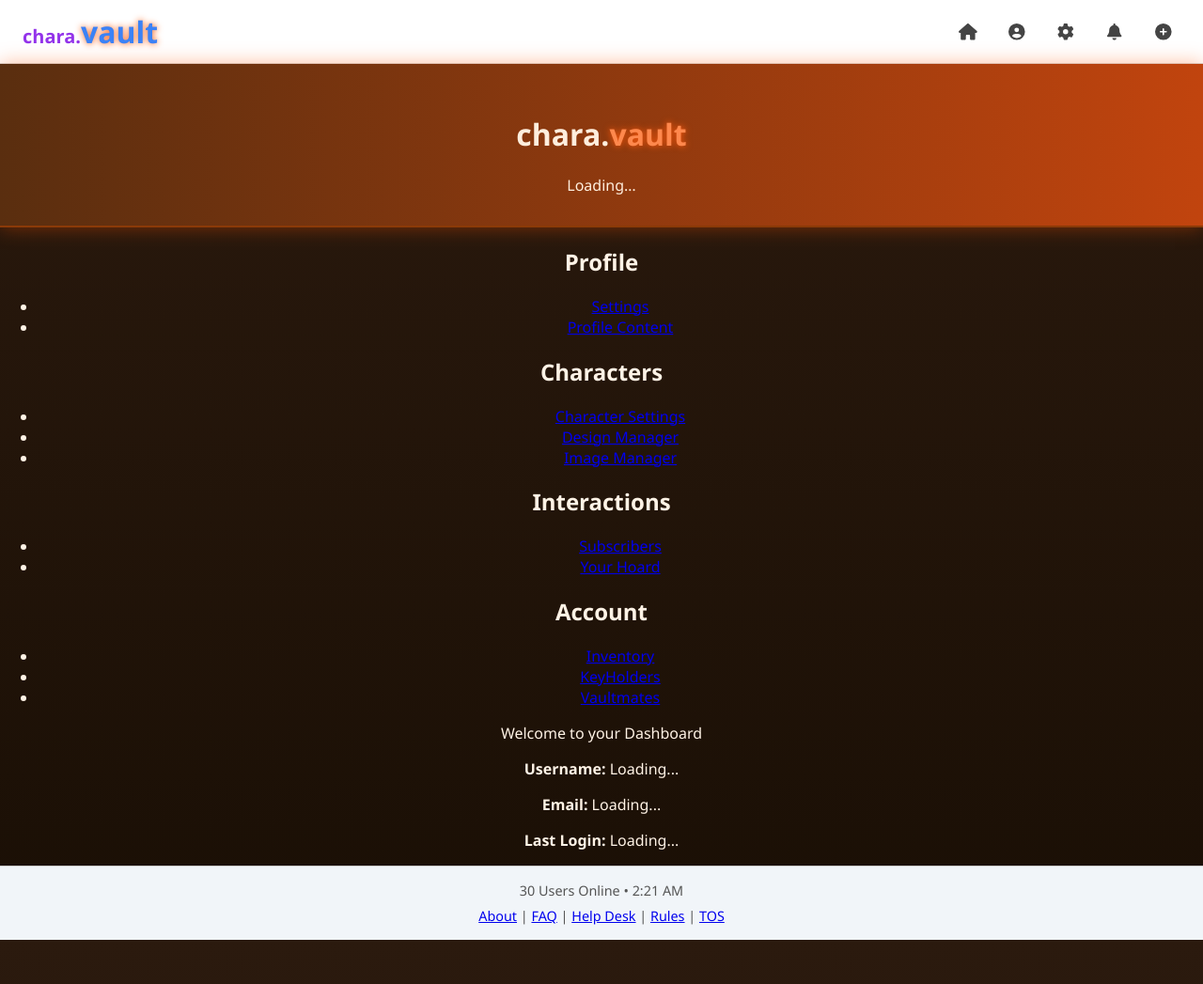
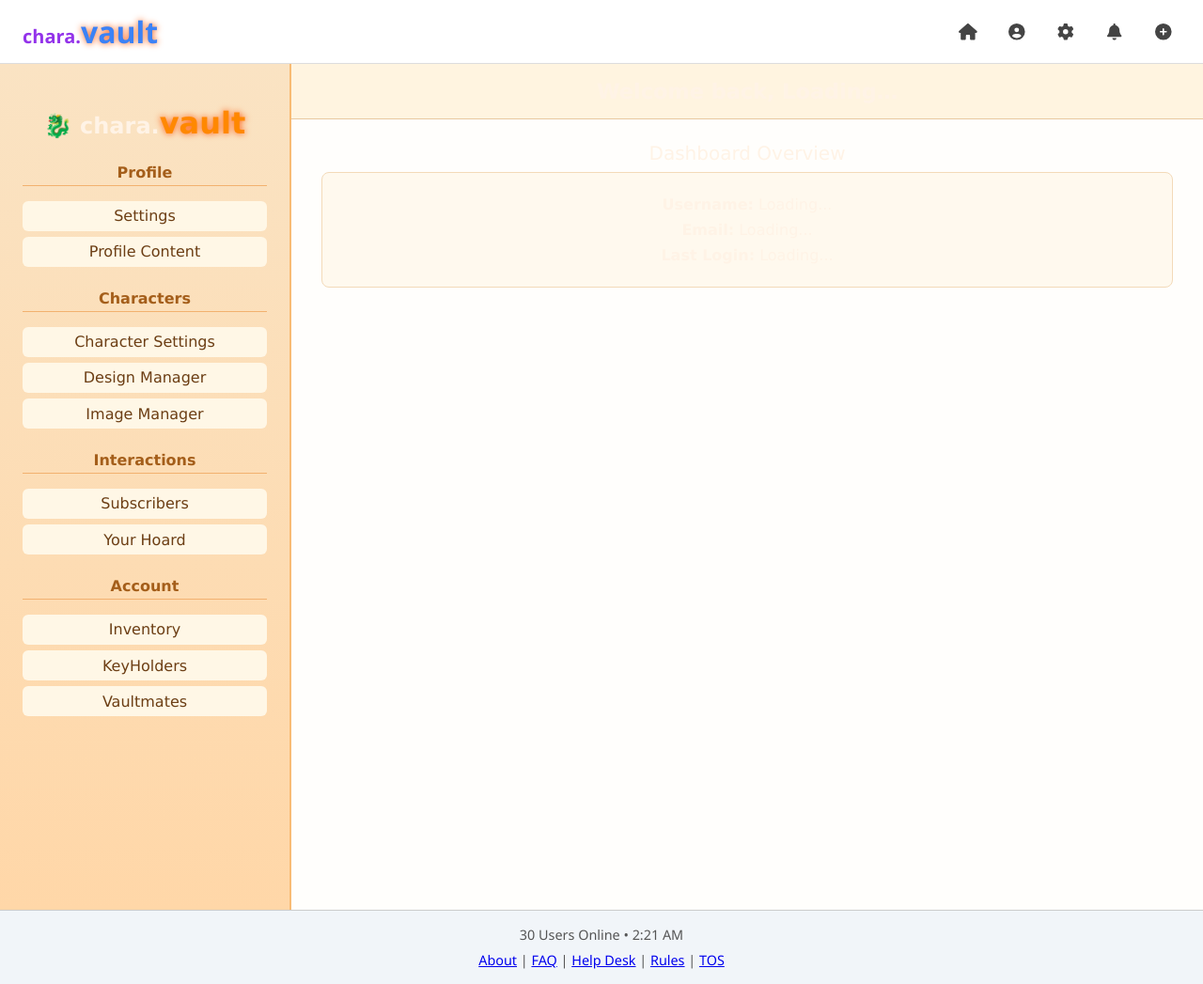
Before and after one commit to gummygyaru/charavault, a Jekyll site: the page built from dashboard/dashboard.html, in a window 1280 px wide. Shown: the whole page at 94% size. Built offline with Jekyll 4.4.1, drawn with Linux system fonts in a browser that asks for light colours; comment, search, counter and statistics services are not loaded; before the commit the page ends 1000 px from its top, so only the background shows below that.

Commit message:
Update dashboard.html

```diff
--- a/dashboard/dashboard.html
+++ b/dashboard/dashboard.html
@@ -11,16 +11,100 @@ title: Dashboard
   <link rel="stylesheet" href="https://gummygyaru.github.io/charavault/assets/css/base.css">
   <link rel="stylesheet" href="https://gummygyaru.github.io/charavault/assets/css/themes/fire-vault.css">
   <script src="https://cdnjs.cloudflare.com/ajax/libs/font-awesome/6.5.0/js/all.min.js" defer></script>
+  <style>
+    .vault-layout {
+      display: flex;
+      height: 100vh;
+      font-family: 'Verdana', sans-serif;
+    }
+
+    aside.sidebar {
+      width: 260px;
+      background: linear-gradient(to bottom, #fae3c3, #ffd7a8);
+      padding: 1.5rem;
+      border-right: 2px solid #f8bb74;
+      overflow-y: auto;
+    }
+
+    aside.sidebar h2 {
+      margin-top: 1.5rem;
+      font-size: 1rem;
+      color: #a45e1a;
+      border-bottom: 1px solid #f2b16f;
+      padding-bottom: 0.25rem;
+    }
+
+    aside.sidebar ul {
+      list-style: none;
+      padding: 0;
+    }
+
+    aside.sidebar li {
+      margin: 0.4rem 0;
+    }
+
+    aside.sidebar a {
+      display: block;
+      padding: 0.4rem 0.6rem;
+      background: #fff7e6;
+      border-radius: 6px;
+      color: #6c3e14;
+      text-decoration: none;
+      transition: background 0.2s;
+    }
+
+    aside.sidebar a:hover {
+      background: #ffe4b8;
+    }
+
+    .header-bar {
+      padding: 1rem 1.5rem;
+      background: #fff4e0;
+      border-bottom: 1px solid #e8c8a0;
+    }
+
+    .header-bar h1 {
+      font-size: 1.4rem;
+      margin: 0;
+    }
+
+    .vault {
+      color: #ff8800;
+    }
+
+    .content-panel {
+      flex: 1;
+      background: #fffefc;
+      display: flex;
+      flex-direction: column;
+      overflow-y: auto;
+    }
+
+    .section-title {
+      font-size: 1.25rem;
+      margin: 1.5rem 0 0.5rem;
+      padding: 0 2rem;
+    }
+
+    .info-box {
+      background: #fff9ee;
+      border: 1px solid #f3dab9;
+      border-radius: 8px;
+      margin: 0 2rem 2rem;
+      padding: 1rem;
+    }
+
+    .info-box p {
+      margin: 0.5rem 0;
+    }
+  </style>
 </head>
 <body>
 
-  <header>
-    <h1>chara.<span class="vault">vault</span></h1>
-    <div id="usernameDisplay">Loading…</div>
-  </header>
+  <div class="vault-layout">
+    <aside class="sidebar">
+      <h1 class="logo">🐉 chara.<span class="vault">vault</span></h1>
 
-  <div class="dashboard">
-    <aside>
       <h2>Profile</h2>
       <ul>
         <li><a href="#settings" data-page="settings">Settings</a></li>
@@ -48,14 +132,20 @@ title: Dashboard
       </ul>
     </aside>
 
+    <div class="content-panel">
+      <div class="header-bar">
+        <h1>Welcome back, <span id="usernameDisplay">Loading…</span></h1>
+      </div>
+
       <main id="main-content">
-      <div class="section-title">Welcome to your Dashboard</div>
+        <div class="section-title">Dashboard Overview</div>
         <div class="info-box">
           <p><strong>Username:</strong> <span id="username">Loading...</span></p>
           <p><strong>Email:</strong> <span id="email">Loading...</span></p>
           <p><strong>Last Login:</strong> <span id="lastLogin">Loading...</span></p>
         </div>
       </main>
+    </div>
   </div>
 
   <script type="module">
@@ -133,6 +217,5 @@ title: Dashboard
     const initialPage = window.location.hash.substring(1);
     if (initialPage) loadPage(initialPage);
   </script>
-
 </body>
 </html>
```
Also changed, not shown: other parts of dashboard/dashboard.html (+4 -10 lines). Lines whose indentation alone changed are shown as unchanged.
